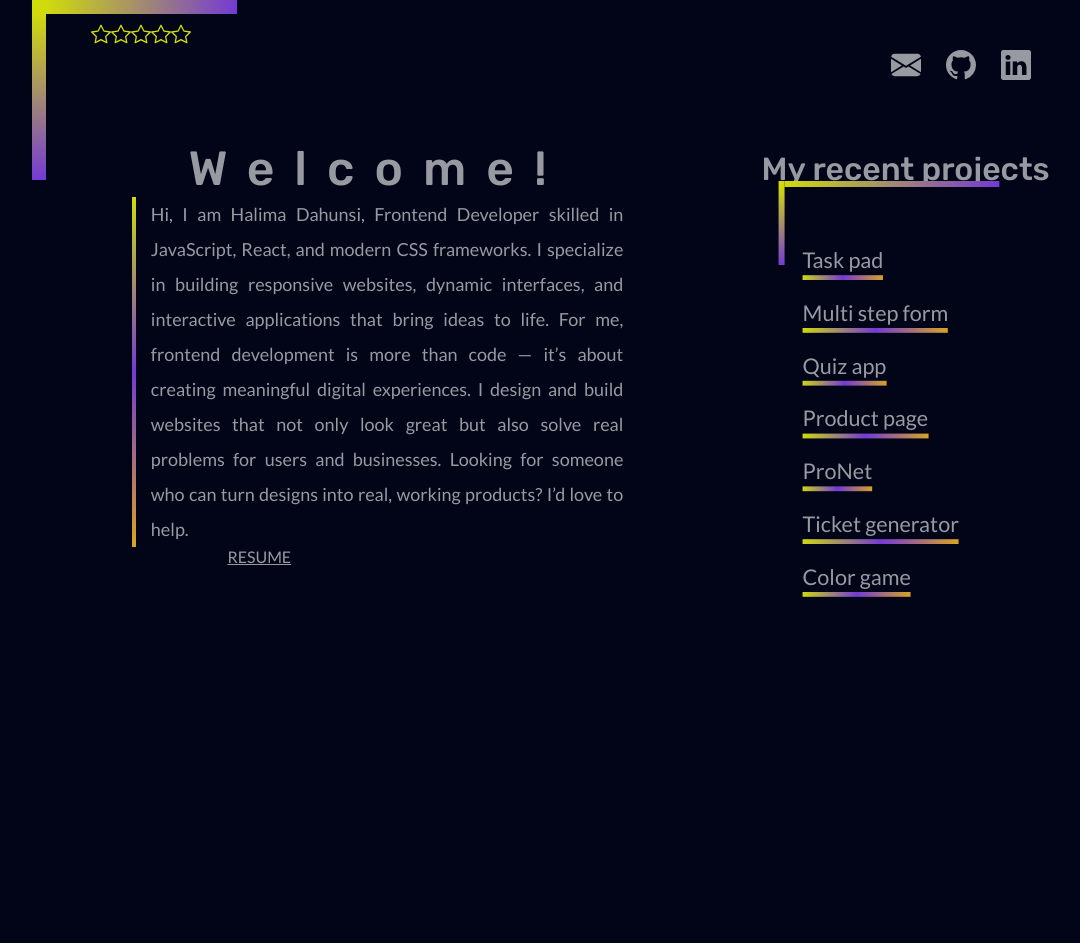
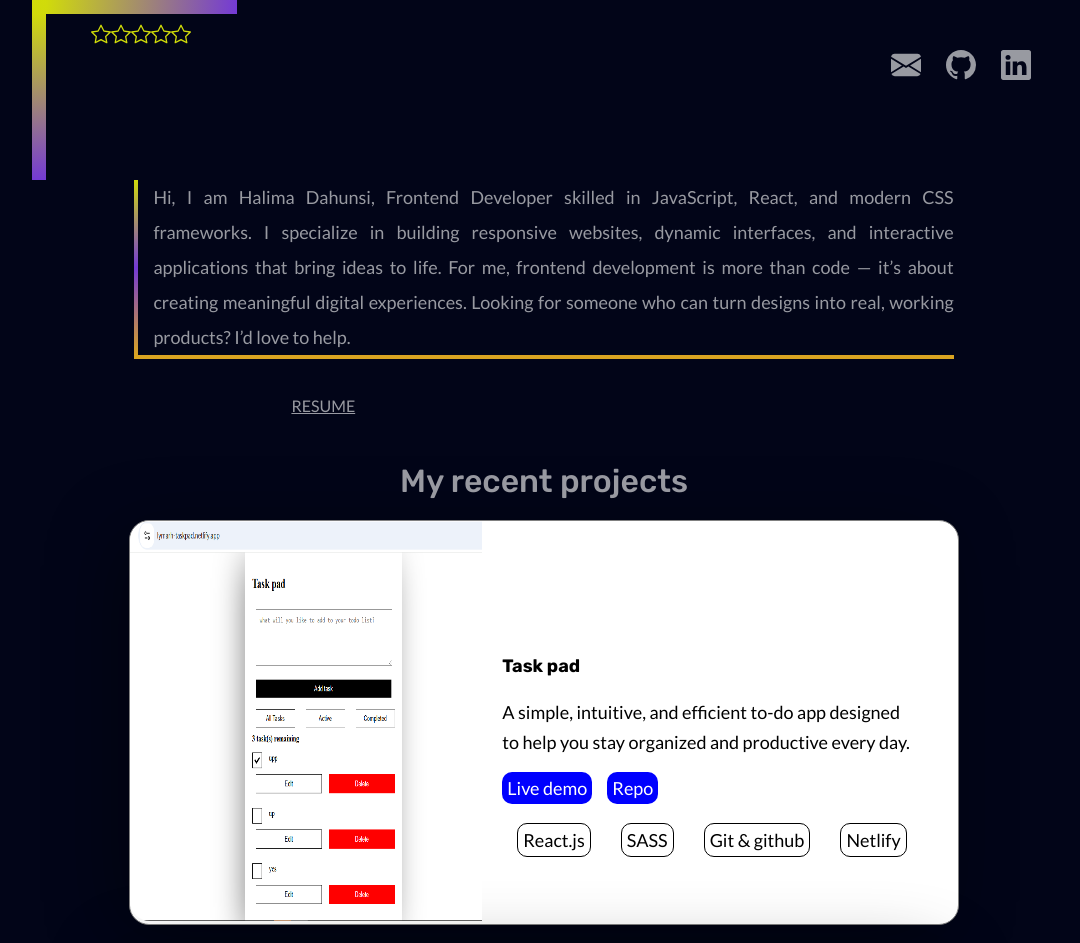
Before and after one commit to Halima-1/lymarh_d, a React (Vite) app: page / in a window 1280 px wide. Shown: the top 943 px of the page, without its empty margins (96-1176 px from the left). Before the commit the page ends 800 px from the top, so only its background shows below. Built offline with nearby package versions, Linux system fonts and the light colour scheme.

Commit message:
UI restyled

```diff
--- a/src/home.jsx
+++ b/src/home.jsx
@@ -17,13 +17,41 @@ function Home() {
   const [hoverProject, setHoverProject] = useState(false);
  // project lists
  const projects =[
-  {project: 'Task pad', link:'https://lymarh-taskpad.netlify.app/', Image:"/taskpad image.png", id:1, description:"A simple, intuitive, and efficient to-do app designed to help you stay organized and productive every day.", technology:'React.js, SAAS, Git and github, deployed on Netlify'},
-  {project: 'Multi step form',link:'https://multii-form.netlify.app/', Image:"/multi-form.png", id:2, description:"A sleek and interactive multi-step form built to enhance user experience with step-by-step navigation, add-ons selection, and dynamic form validation.", technology:'React.js, SAAS, Git and github, deployed on Netlify'},
-  {project: 'Quiz app',link:'https://trivia-twist.netlify.app/', Image:"/trivia.png", id:3, description:"A fun, interactive quiz app designed to challenge users with multiple-choice questions across various topics. It features a timer,  and scoring system,",technology:'HTML5, CSS3, Git and github, deployed on Netlify'},
-  {project: 'Product page',link:'https://halima-1.github.io/web3Bridge_product_details/', Image:"/product-details.png",  id:4, description:"A Products Page that displays available products with price and details. Users can add items to cart, and navigate to the cart page.", technology:'React.js, SAAS, Git and github, deployed on Render'},
-  {project: 'ProNet',link:'https://pro-net.onrender.com/', Image:"/pronet.png",  id:5, description:"A LinkedIn-inspired social networking platform built with React, designed to mimic the core features of LinkedIn.", technology:'React.js, SAAS, Git and github, deployed on Render'},
-  {project: 'Ticket generator',link:'https://ticket-generator-5aug.onrender.com/', Image:"/tickhttps://halima-1.github.io/web3Bridge_product_details/et-generator.png",  id:6, description:"This is a linkedIn clone", technology:'React.js, SAAS, Git and github, deployed on Render'},
-  {project: 'Color game',link:'https://colorgame-05k0.onrender.com', Image:"/color-game.png",  id:7, description:"A fun and interactive color guessing game! The player must click the correct button that matches the displayed color. This game helps improve quick thinking and color recognition skills.", technology:'React.js, SAAS, Git and github, deployed on Render'}
+  {project: 'Task pad', demo:'https://lymarh-taskpad.netlify.app/', repo:'' ,
+  Image:"/taskpad image.png", id:1,
+  description:"A simple, intuitive, and efficient to-do app designed to help you stay organized and productive every day.",
+  technology:['React.js','SASS','Git & github','Netlify']},
+  {project: 'Multi step form',
+  demo:'https://multii-form.netlify.app/', repo:'' ,
+  Image:"/multi-form.png",
+  id:2,
+  description:"A sleek and interactive multi-step form built to enhance user experience with step-by-step navigation, add-ons selection, and dynamic form validation.",
+  technology:['React.js','SASS','Git & github','Netlify']},
+  {project: 'Quiz app',
+  demo:'https://trivia-twist.netlify.app/',repo:'' ,
+   Image:"/trivia.png", id:3,
+   description:"A fun, interactive quiz app designed to challenge users with multiple-choice questions across various topics. It features a timer,  and scoring system,",
+   technology:['HTML5','CSS3', 'Git & github', 'Netlify']},
+  {project: 'Product page',
+  demo:'https://halima-1.github.io/web3Bridge_product_details/', repo:'' ,
+  Image:"/product-details.png",  id:4,
+  description:"A Products Page that displays available products with price and details. Users can add items to cart, and navigate to the cart page.",
+  technology:['React.js','SASS','Git & github','Github']},
+  {project: 'ProNet',
+  demo:'https://pro-net.onrender.com/', repo:'' ,
+  Image:"/pronet.png",  id:5,
+  description:"A LinkedIn-inspired social networking platform built with React, designed to mimic the core features of LinkedIn.",
+  technology:['React.js','SASS','Git & github','Render']},
+  {project: 'Ticket generator',
+  demo:'https://ticket-generator-5aug.onrender.com/',repo:'' ,
+  Image:"/ticket-generator.png",
+  id:6, description:"This is a linkedIn clone",
+  technology:['React.js','SASS','Git & github','Render']},
+  {project: 'Color game',
+  demo:'https://colorgame-05k0.onrender.com', repo:'' ,
+  Image:"/color-game.png",  id:7,
+  description:"A fun and interactive color guessing game! The player must click the correct button that matches the displayed color. This game helps improve quick thinking and color recognition skills.",
+  technology:['React.js','SASS','Git & github','Render']}
 ]
 // localStorage.removeItem('activeProject')
 // setting a clicked project to local storage to display it details
@@ -81,14 +109,13 @@ localStorage.setItem('projects', JSON.stringify(projects))
       </header>
       <section className="main">
         <section className="intro">
-          <h1>Welcome!</h1>
+          {/* <h1>Welcome!</h1> */}
           <p>
             Hi, I am  Halima Dahunsi, Frontend Developer skilled in JavaScript, React,
              and modern CSS frameworks. I specialize in building responsive websites,
             dynamic interfaces, and interactive applications that bring ideas to life.
             For me, frontend development is more than code — it’s about creating meaningful
-             digital experiences. I design and build websites that
-             not only look great but also solve real problems for users and businesses.
+             digital experiences.
              Looking for someone who can turn designs into real, working products? I’d love to help.
             </p>
           <a
@@ -99,36 +126,34 @@ localStorage.setItem('projects', JSON.stringify(projects))
             RESUME
           </a>
         </section>
-        <section>
+        <section className="project-display">
           <h1>My recent projects</h1>
+                        { projects.map(item =>(
+
           <div className="project">
-          <div className="shape"></div>
-          {
-            localStorage.getItem('activeProject')? <>
-            <div className="itemDisplay" style={hoverProject? {display:'block'} : {display:'none'}} >
-            <AiOutlineClose onClick={closeIcon}/>
-            <a href={atvProjectDisplay.link}>
-              <img src={atvProjectDisplay.Image} alt={atvProjectDisplay.project} />
-             </a>{" "}
-             <p>{atvProjectDisplay.project}</p>
+            <div className="itemDisplay" >
+            {/* <AiOutlineClose onClick={closeIcon}/> */}
+            {/* <a href={item.link}> */}
+              <img src={item.Image} alt={item.project} />
+             {/* </a>{" "} */}
+             </div>
+             <div className="project-text">
+             <h2>{item.project}</h2>
              <p>
-              {atvProjectDisplay.description}
+              {item.description}
              </p>
-             <p><b>Technology used: </b>
-              {' '+ atvProjectDisplay.technology}
-             </p>
+             <a href={item.demo}>Live demo</a>
+             <a href={item.repo}>Repo</a>
+
+             <div >
+                { item.technology.map(item =>(
+                               <span>{item}</span>
+                   ))}
+             </div>
            </div>
-            </> :null
-          }
-          {/* <div>{projectClick}</div> */}
-          <div className="projectList">
-              { projects.map(item =>(
-              <p data-id={item.id} key={item.id} onClick={() =>project (item.id)}>{item.project}</p>
-              ))}
           </div>
+           ))}
 
-
-          </div>
         </section>
       </section>
       {/* <footer>
--- a/src/styles/index.scss
+++ b/src/styles/index.scss
@@ -122,23 +122,12 @@ header {
 }
 
 .main {
-    position: relative;
     top: -50px;
     width: 90%;
     margin: auto;
     display: flex;
     flex-direction: column;
     flex-wrap: wrap;
-
-    @media (min-width: 600px) {
-        position: relative;
-        top: -50px;
-        width: 80%;
-        margin: auto;
-        @include flex;
-        align-self: center;
-
-    }
 
     .intro {
         width: 100%;
@@ -157,7 +146,7 @@ header {
             font-size: 14px;
             line-height: 25px;
             width: 90%;
-            border-left: 2px solid;
+            border-bottom: 2px solid;
             padding-left: 10px;
             margin: auto;
             text-align: justify;
@@ -181,7 +170,141 @@ header {
         }
 
 
-        @media (min-width: 600px) {
+    }
+
+    :nth-child(2) {
+        width: 100%;
+        margin: auto;
+        margin-top: 20px;
+
+
+        h1 {
+            font-size: 1.5rem;
+            font-weight: 600;
+            width: max-content;
+            margin: 20px auto;
+        }
+
+        .project {
+            .itemDisplay {
+
+                p {
+                    margin-top: 10px;
+                }
+
+                img {
+                    width: 100%;
+                    height: 200px;
+                }
+            }
+
+
+
+        }
+
+        // ....
+        .project {
+            display: flex;
+            flex-direction: column;
+            width: 100%;
+            margin: auto;
+            text-align: center;
+            // justify-content: space-between;
+            gap: 20px;
+            // @include flex;
+            border: 1px solid gray;
+            border-radius: 20px;
+            box-shadow: -14px 11px 75px -7px rgba(0, 0, 0, 0.44);
+            -webkit-box-shadow: -14px 11px 75px -7px rgba(0, 0, 0, 0.44);
+            -moz-box-shadow: -14px 11px 75px -7px rgba(0, 0, 0, 0.44);
+            background-color: white;
+            color: black;
+            margin-top: 20px;
+            padding-bottom: 20px;
+            // align-items: center;
+            // align-self: center;
+            // align-content: center;
+
+            @keyframes slideIn {
+                to {
+                    transform: translateX(0);
+                    opacity: 1;
+                }
+            }
+
+            .itemDisplay {
+
+                img {
+                    object-fit: fill;
+                    object-position: center;
+                    height: 200px;
+                    border-radius: 20px 20PX 0px 0px;
+
+                }
+            }
+
+            &-text {
+                align-items: center;
+                align-self: center;
+                align-content: center;
+                // margin-bottom: -20px;
+
+                h2 {
+                    color: black;
+                    font-size: 12px;
+
+                }
+
+                a {
+                    text-decoration: none;
+                    color: white;
+                    margin-left: 10px;
+                    border: none;
+                    padding: 5px;
+                    border-radius: 10px;
+                    background-color: blue;
+                    cursor: pointer;
+                    font-size: 14px;
+
+                    &:hover {
+                        background-color: rgb(94, 94, 179);
+                    }
+                }
+
+                p {
+                    color: black;
+                    font-size: 14px;
+                    line-height: 30px;
+                    margin-bottom: 20px;
+                }
+
+                div {
+                    margin-top: 30px;
+
+                    span {
+                        color: black;
+                        margin-left: 15px;
+                        border: 1px solid black;
+                        padding: 5px;
+                        border-radius: 10px;
+                        font-size: 14px;
+                        // cursor: pointer;
+                    }
+                }
+            }
+        }
+
+    }
+
+    @media (min-width: 600px) {
+        // position: relative;
+        // top: -50px;
+        width: 80%;
+        margin: auto;
+        // @include flex;
+        // align-self: center;
+
+        .intro {
             width: 60%;
             margin: auto;
 
@@ -208,14 +331,8 @@ header {
 
             a {
                 margin-top: 30px;
-                // background-color: #D1DC09;
-                // background: linear-gradient(175deg, #D1DC09, #AA99D4);
-                // border: 2px solid #D1DC09;
-                // border-radius: 10px;
                 width: 120px;
                 margin-left: 150px;
-                // text-align: center;
-                // margin:20px auto;
                 padding: 7px;
 
 
@@ -223,211 +340,9 @@ header {
 
         }
 
-        @media (min-width: 1100px) {
-            width: 60%;
-            margin: auto;
-
-            h1 {
-                font-size: 3rem;
-                font-weight: 500;
-                width: max-content;
-                margin: auto;
-                letter-spacing: 20px;
-
-            }
-
-            p {
-                font-size: 18px;
-                line-height: 35px;
-                width: 80%;
-                // margin:0 auto;
-                border-left: 4px solid;
-                padding-left: 15px;
-                border-image-slice: 1;
-                border-image-source: linear-gradient(to bottom, #D1DC09, #743ad5, #daa520);
-
-            }
-
-            a {
-                margin-top: 30px;
-                // background-color: #D1DC09;
-                // background: linear-gradient(175deg, #D1DC09, #AA99D4);
-                // border: 2px solid #D1DC09;
-                // border-radius: 10px;
-                width: 120px;
-                margin-left: 150px;
-                // text-align: center;
-                // margin:20px auto;
-                padding: 7px;
-
-
-            }
-
-        }
-    }
-
-    :nth-child(2) {
-        width: 100%;
-        margin: auto;
-        margin-top: 20px;
-
-        h1 {
-            font-size: 1.5rem;
-            font-weight: 600;
-            width: max-content;
-            margin: 20px auto;
-        }
-
-        .shape {
-            width: 90%;
-            height: 70px;
-            padding: 5px 0 0 25px;
-            border-top: 5px solid;
-            border-left: 5px solid;
-            border-image-slice: 1;
-            margin-top: 15px;
-            margin: auto;
-            border-image-source: linear-gradient(to right bottom, #D1DC09, #743ad5, #daa520);
-        }
-
-        .project {
-            display: flex;
-            flex-direction: column;
-            width: 90%;
-            margin: auto;
-            position: relative;
-            top: -30px;
-
-
-            .projectList {
-                width: 80%;
-                // position: absolute;
-                top: 20px;
-                margin: auto;
-
-                p {
-                    margin-top: 15px;
-                    width: max-content;
-                    border-bottom: 4px solid;
-                    margin-left: 20px;
-                    font-size: 16px;
-                    cursor: pointer;
-                    border-image-slice: 1;
-                    border-image-source: linear-gradient(to right, #D1DC09, #743ad5, #daa520);
-                }
-
-            }
-
-            .itemDisplay {
-                transform: translateX(-100%);
-                /* start off screen to the left */
-                opacity: 0;
-                animation: slideIn 0.6s ease-out forwards;
-
-                p {
-                    margin-top: 10px;
-                }
-            }
-
-            /* Keyframes for sliding */
-            @keyframes slideIn {
-                to {
-                    transform: translateX(0);
-                    opacity: 1;
-                }
-            }
-
-            div {
-                display: flex;
-                flex-direction: column;
-                justify-content: left;
-                width: 80%;
-                margin-top: 10px;
-                transform: scale(1.2);
-                transition: all 1s ease-in-out;
-                // opacity: 0;
-                //  margin: 0 30px
-
-
-                a {
-                    width: 100%;
-                    display: flex;
-                    flex-direction: column;
-                    justify-content: left;
-
-
-                    img {
-                        width: 100%;
-                        height: 130px;
-                        margin-left: 0;
-                    }
-                }
-
-                p {
-                    width: 90%;
-                    // margin: auto;
-                    display: block;
-                    text-align: left;
-                    line-height: 25px;
-                    // overflow-y: scroll;
-                }
-
-                svg {
-
-                    width: 30px;
-                    height: 30px;
-                    position: relative;
-                    align-self: flex-end;
-                }
-
-            }
-        }
-
-        @media (min-width: 600px) {
+        // ......
+        :nth-child(2) {
             width: auto;
-
-            h1 {
-                font-size: 2rem;
-                font-weight: 500;
-                width: max-content;
-                margin: auto;
-            }
-
-            .shape {
-                width: 100%;
-                height: 70px;
-                padding: 5px 0 0 25px;
-                border-top: 5px solid;
-                border-left: 5px solid;
-                border-image-slice: 1;
-                border-image-source: linear-gradient(to right bottom, #D1DC09, #743ad5, #daa520);
-            }
-
-            .project {
-                display: flex;
-                flex-direction: column;
-                width: 70%;
-                margin: auto;
-                position: relative;
-                top: -50px;
-
-                a {
-                    margin-top: 15px;
-                    width: max-content;
-                    text-decoration: none;
-                    border-bottom: 4px solid;
-                    margin-left: 0;
-                    // padding-left: 15px;
-                    border-image-slice: 1;
-                    border-image-source: linear-gradient(to right, #D1DC09, #743ad5, #daa520);
-
-                }
-            }
-
-        }
-
-        @media (min-width: 1100px) {
-            width: 25%;
 
             h1 {
                 font-size: 2rem;
@@ -451,27 +366,9 @@ header {
                 flex-direction: column;
                 width: 90%;
                 margin: auto;
-                position: relative;
-                top: -10px;
-
-                .projectList {
-                    width: 80%;
-                    // position: absolute;
-                    top: 20px;
-
-                    p {
-                        margin-top: 15px;
-                        width: max-content;
-                        border-bottom: 4px solid;
-                        margin-left: 20px;
-                        // padding-left: 15px;
-                        border-image-slice: 1;
-                        font-size: 18px;
-                        cursor: pointer;
-                        border-image-source: linear-gradient(to right, #D1DC09, #743ad5, #daa520);
-                    }
-
-                }
+                // position: relative;
+                // top: -50px;
+                @include flex;
 
                 a {
                     margin-top: 15px;
@@ -488,7 +385,173 @@ header {
 
         }
     }
+
+    @media (min-width: 1100px) {
+        width: 80%;
+
+        .intro {
+            width: 80% !important;
+            margin: auto;
+            display: flex;
+            flex-direction: column;
+
+            h1 {
+                font-size: 3rem;
+                font-weight: 500;
+                width: max-content;
+                margin: auto;
+                letter-spacing: 20px;
+            }
+
+            p {
+                font-size: 18px;
+                line-height: 35px;
+                width: 100%;
+                // margin:0 auto;
+                border-bottom: 4px solid;
+                padding-left: 15px;
+                border-image-slice: 1;
+                border-image-source: linear-gradient(to bottom, #D1DC09, #743ad5, #daa520);
+
+            }
+
+            a {
+                margin-top: 30px;
+                // background-color: #D1DC09;
+                // background: linear-gradient(175deg, #D1DC09, #AA99D4);
+                // border: 2px solid #D1DC09;
+                // border-radius: 10px;
+                width: 120px;
+                margin-left: 150px;
+                // text-align: center;
+                // margin:20px auto;
+                padding: 7px;
+
+
+            }
+
+        }
+
+        // ......;
+        :nth-child(2) {
+            width: 90%;
+
+            h1 {
+                font-size: 2rem;
+                font-weight: 500;
+                width: max-content;
+                margin: auto;
+                margin-bottom: 20px;
+            }
+
+
+            .project {
+                display: flex;
+                flex-direction: row;
+                width: 90%;
+                margin: auto;
+                justify-content: space-between;
+                gap: 20px;
+                // @include flex;
+                border: 1px solid gray;
+                border-radius: 20px;
+                box-shadow: -14px 11px 75px -7px rgba(0, 0, 0, 0.44);
+                -webkit-box-shadow: -14px 11px 75px -7px rgba(0, 0, 0, 0.44);
+                -moz-box-shadow: -14px 11px 75px -7px rgba(0, 0, 0, 0.44);
+                background-color: white;
+                color: black;
+                margin-top: 20px;
+                padding-bottom: 0;
+                align-items: center;
+                align-self: center;
+                align-content: center;
+
+                .itemDisplay {
+
+                    img {
+                        object-fit: fill;
+                        object-position: center;
+                        height: 400px;
+                        border-radius: 20px 0 0px 20px;
+
+                    }
+                }
+
+                &-text {
+                    align-items: center;
+                    align-self: center;
+                    align-content: center;
+                    margin-bottom: -40px;
+                    text-align: left;
+
+                    h2 {
+                        color: black;
+                        font-size: 18px;
+
+                    }
+
+                    a {
+                        text-decoration: none;
+                        color: white;
+                        margin-right: 15px;
+                        border: none;
+                        padding: 5px;
+                        border-radius: 10px;
+                        background-color: blue;
+                        cursor: pointer;
+                        font-size: 18px;
+
+                        &:hover {
+                            background-color: rgb(94, 94, 179);
+                        }
+                    }
+
+                    p {
+                        color: black;
+                        font-size: 18px;
+                        line-height: 30px;
+                        margin-bottom: 20px;
+                        margin-left: 0;
+                    }
+
+                    div {
+                        margin-top: 30px;
+
+                        span {
+                            color: black;
+                            margin-right: 15px;
+                            border: 1px solid black;
+                            padding: 5px;
+                            border-radius: 10px;
+                            font-size: 18px;
+                        }
+                    }
+                }
+            }
+
+
+        }
+
+        .project-display :nth-child(3),
+        .project-display :nth-child(5),
+        .project-display :nth-child(7) {
+            flex-direction: row-reverse;
+        }
+    }
+
+
 }
+
+// .main {
+//     // position: relative;
+
+
+
+
+
+
+
+// }
 
 footer {
     width: 80%;
```
